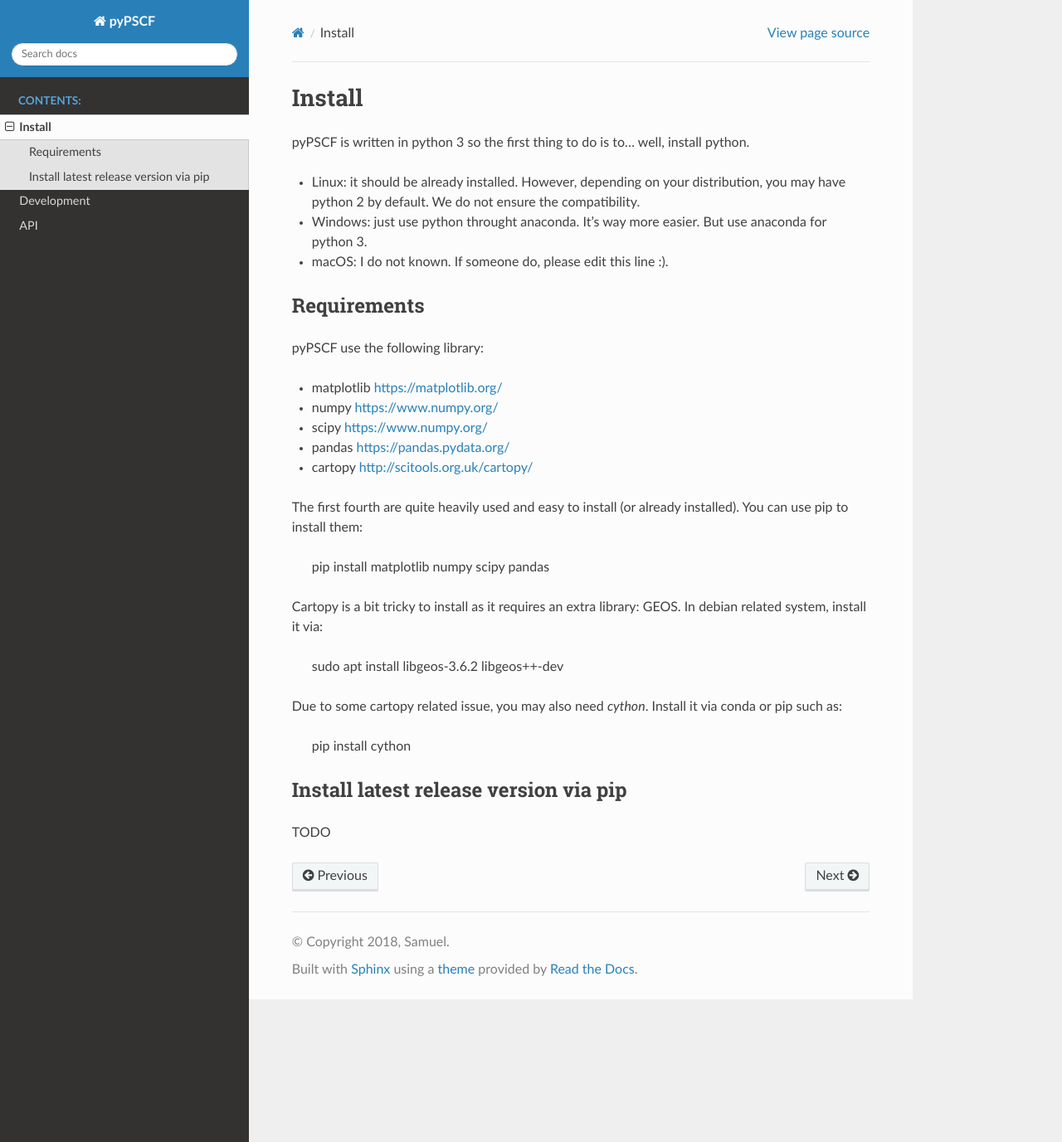
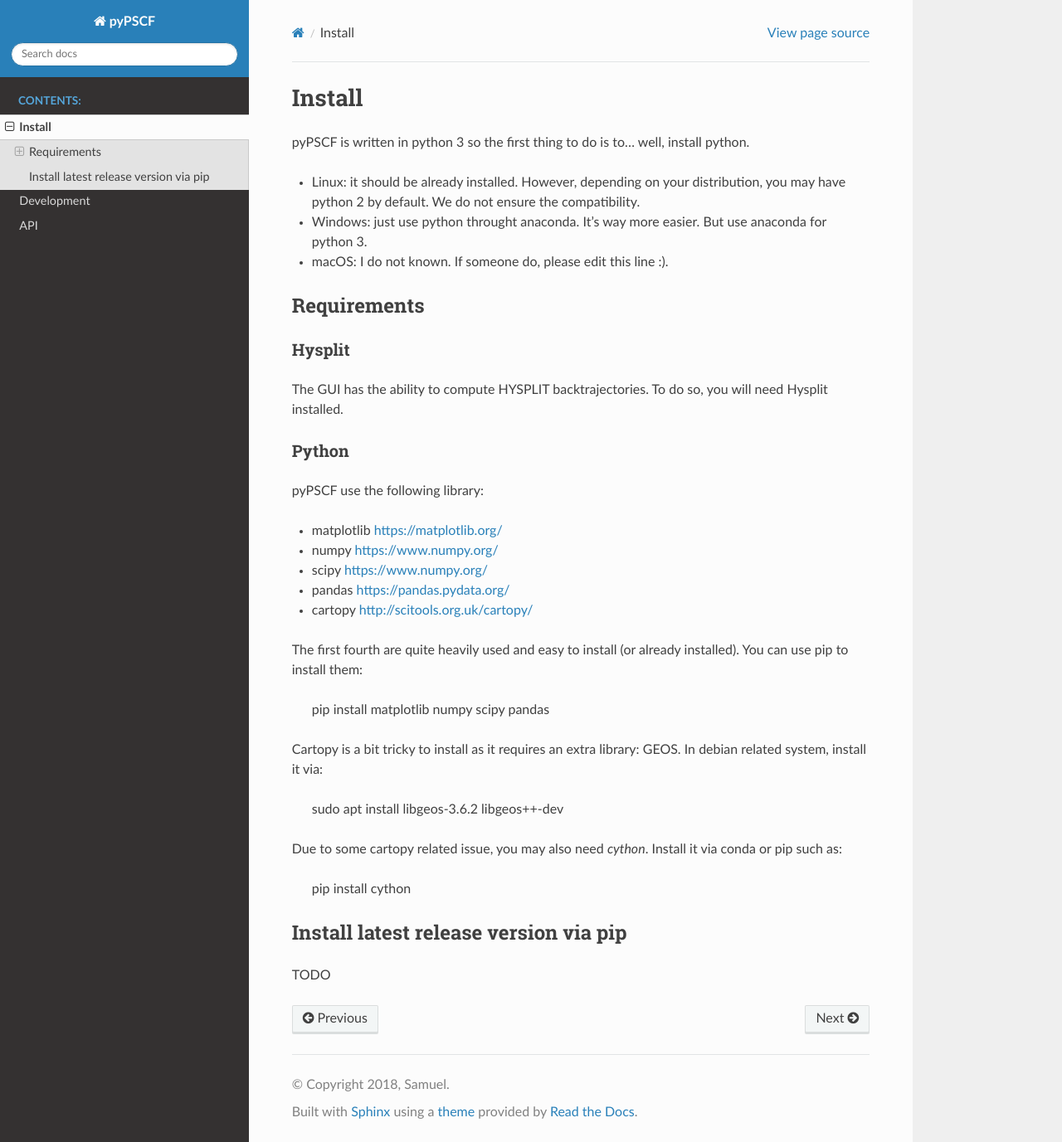
Before and after one commit to weber-s/pyPSCF, a Sphinx documentation site: the page built from docs/install.rst, in a window 1280 px wide and 1377 px high. Shown: the whole window at 83% size. Built offline with Sphinx 7.4.7 and the Read the Docs theme 2.0.0, drawn with Linux system fonts in a browser that asks for light colours.

Commit message:
DOC: add hysplit as optional requirements

```diff
--- a/docs/install.rst
+++ b/docs/install.rst
@@ -13,6 +13,15 @@ python.
 
 Requirements
 ~~~~~~~~~~~~
+
+Hysplit
+^^^^^^^
+
+The GUI has the ability to compute HYSPLIT backtrajectories. To do so, you will
+need Hysplit installed.
+
+Python
+^^^^^^
 
 pyPSCF use the following library:
 
```
